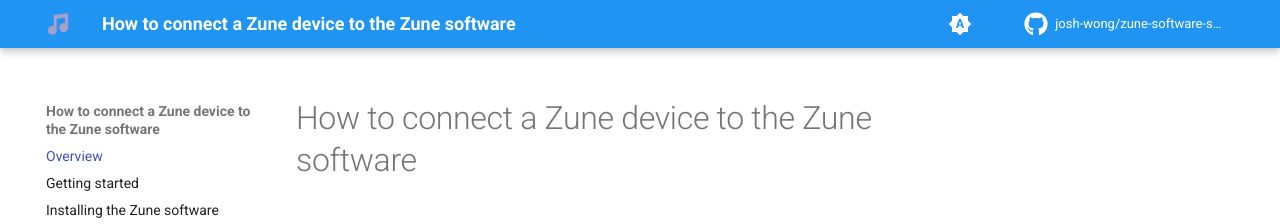
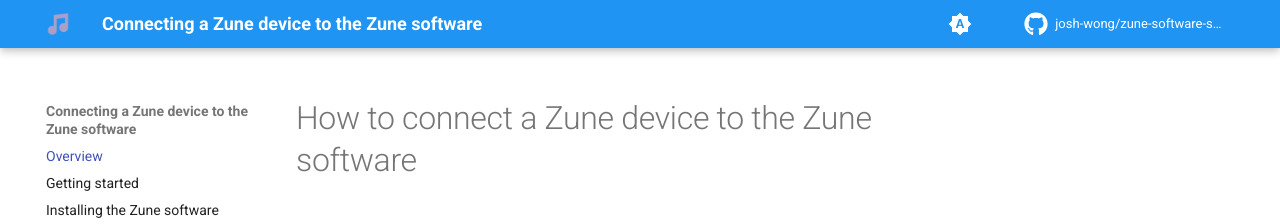
Before and after one commit to josh-wong/zune-software-setup, an MkDocs documentation site: the page built from docs/index.md, in a window 1280 px wide. Shown: the top 224 px of the page. Built offline with MkDocs 1.6.1 and Material for MkDocs 9.7.7, drawn with Linux system fonts in a browser that asks for light colours; comment, search, counter and statistics services are not loaded.

Commit message:
Change page title

```diff
--- a/mkdocs.yml
+++ b/mkdocs.yml
@@ -1,4 +1,4 @@
-site_name: How to connect a Zune device to the Zune software
+site_name: Connecting a Zune device to the Zune software
 site_url: https://josh-wong.github.io/zune-software-setup/
 site_description: A tutorial that describes how to connect a Microsoft Zune device to the Zune software.
 
```
